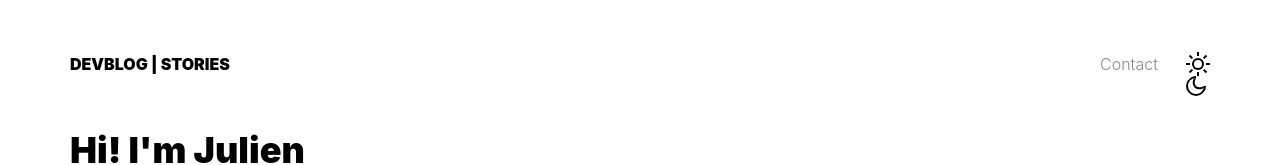
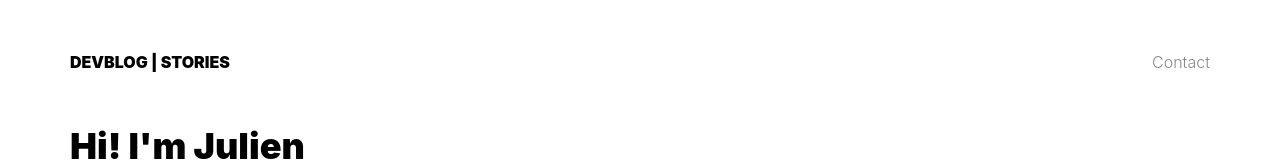
Before and after one commit to julien-conan/devblog, a Gatsby site: page / in a window 1280 px wide. Shown: the top 165 px of the page. Built offline with nearby package versions, Linux system fonts and the light colour scheme; Gatsby itself is replaced by a stand-in of ours.

Commit message:
Remove ThemeChanger icon

```diff
--- a/src/components/navigation.js
+++ b/src/components/navigation.js
@@ -1,11 +1,9 @@
 import React from "react"
 import {Link} from "gatsby"
-import ThemeChanger from "../components/themeChanger"
 
 export default (props) => (
   <nav className="navigation">
     <Link to="/contact">Contact</Link>
-    <ThemeChanger/>
   </nav>
 
 )
```
